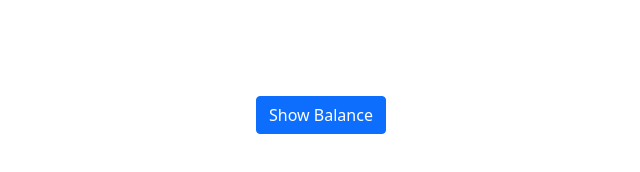
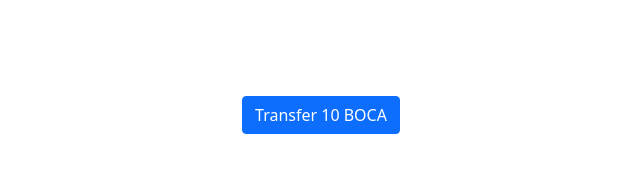
Before and after one commit to inesmdev/DApp3, a plain HTML site: page index.html in a window 1280 px wide. Shown: the whole page, without its empty margins (319-959 px from the left). Drawn offline with nearby package versions, Linux system fonts and the light colour scheme.

Commit message:
Update index.html

```diff
--- a/index.html
+++ b/index.html
@@ -15,7 +15,7 @@
   <body>
     <main class="container pt-5">
       <div class="col-12 text-center pt-5 pb-5">
-        <button type="button" class="btn btn-primary" id="btn">Show Balance</button>
+        <button type="button" class="btn btn-primary" id="btn">Transfer 10 BOCA</button>
       </div>
       <p class="col-12 text-center" id="output"></p>
     </main>
```
